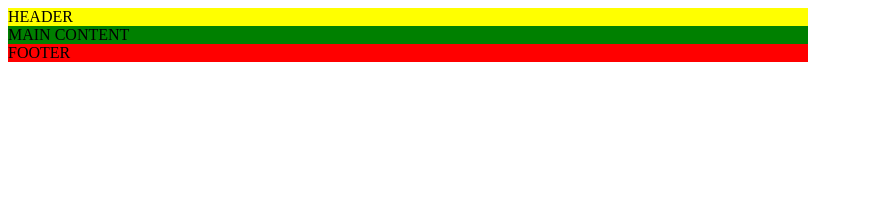
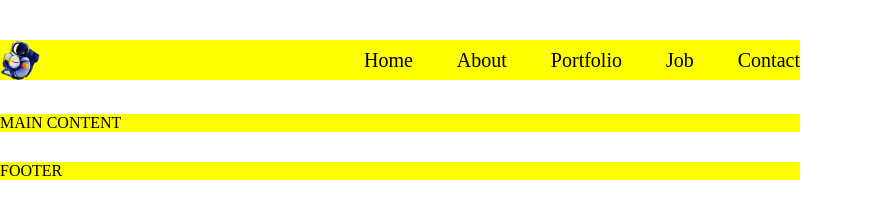
Before and after one commit to valerij79/1-Astronautas, a website: page index.html in a window 1280 px wide. Shown: the whole page, without its empty margins (0-871 px from the left). Drawn offline with Linux system fonts and the light colour scheme.

Commit message:
Header #2

```diff
--- a/index.html
+++ b/index.html
@@ -5,12 +5,28 @@
     <meta http-equiv="X-UA-Compatible" content="IE=edge">
     <meta name="viewport" content="width=device-width, initial-scale=1.0">
     <title>Astronautas</title>
-    <link rel="stylesheet" href="./main.css">
+    <link rel="stylesheet" href="main.css">
+    <link rel="shortcut icon" sizes="180x180" href="./favicon/apple-touch-icon.png">
+    <link rel="apple-touch-icon" sizes="180x180" href="./favicon/apple-touch-icon.png">
+<link rel="icon" type="image/png" sizes="32x32" href="./favicon/favicon-32x32.png">
+<link rel="icon" type="image/png" sizes="16x16" href="./favicon/favicon-16x16.png">
+<link rel="manifest" href="/./faviconsite.webmanifest">
+<link rel="mask-icon" href="./favicon/safari-pinned-tab.svg" color="#5bbad5">
+<meta name="msapplication-TileColor" content="#00a300">
+<meta name="theme-color" content="#ffffff">
+
 
 </head>
 <body>
     <header>
-        HEADER
+        <img src="./Astroforfavicon.png" alt="Logo">
+        <nav>
+            <a href="#">Home</a>
+            <a href="#">About</a>
+            <a href="#">Portfolio</a>
+            <a href="#">Job</a>
+            <a href="#">Contact</a>
+        </nav>
     </header>
 
     <main>
--- a/main.css
+++ b/main.css
@@ -1,17 +1,60 @@
-header {
+body {
+    margin: 0;
+}
+
+header,
+main,
+footer {
+    display: inline-block;
     width: 800px;
     margin-left: calc(50%-400px);
+    margin-bottom: 30px;
     background-color: yellow;
 }
 
+header {
+    margin-top: 40px;
+}
+
 main {
-    width: 800px;
-    margin-left: calc(50%-400px);
-    background-color: green;
+    background-color: yellow;
 }
 
 footer {
-    width: 800px;
-    margin-left: calc(50%-400px);
-    background-color: red;
+    background-color: yellow;
 }
+
+
+img {
+    width: 100px;
+    height: 40px;
+    float: left;
+    object-fit: contain;
+    object-position: left;
+    object-fit: contain;
+
+}
+
+nav {
+    margin-top: 10px;
+    float: right;
+}
+
+a {
+    display: inline-block;
+    margin-left: 2em;
+    color: #000;
+    font-size: 20px;
+    line-height: 1em;
+    text-decoration: none;
+}
+
+a: :first-child {
+    margin-left: 0;
+}
+
+a:hover {
+    color: red;
+    text-decoration: underline;
+
+}
```
Also changed, not shown: Astroforfavicon.png (added), Kosmonautas.jpg (added), Linija.JPG (added), favicon.ico (added), kosmonautas-404.jpg (added), 1 other file.
